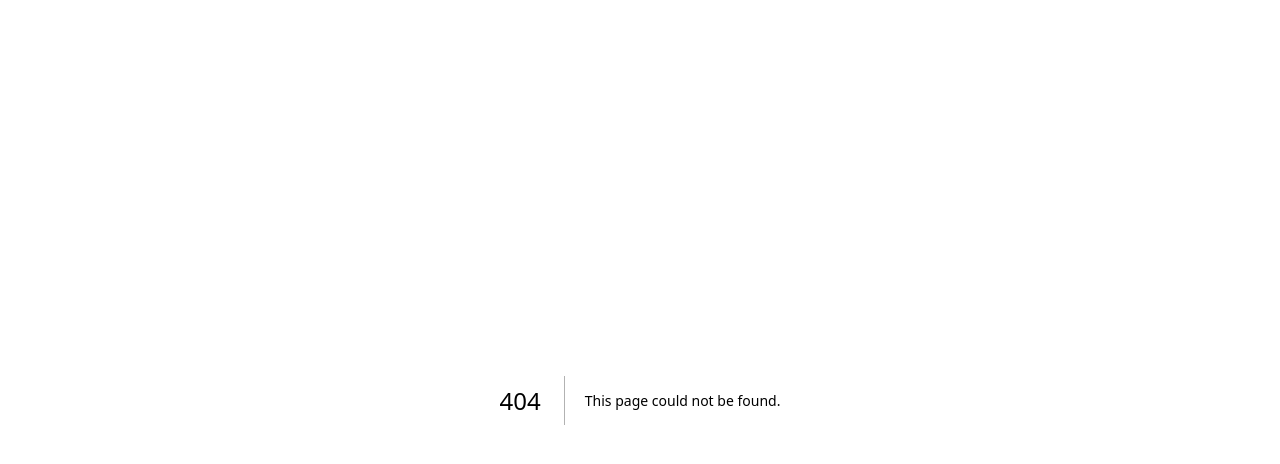
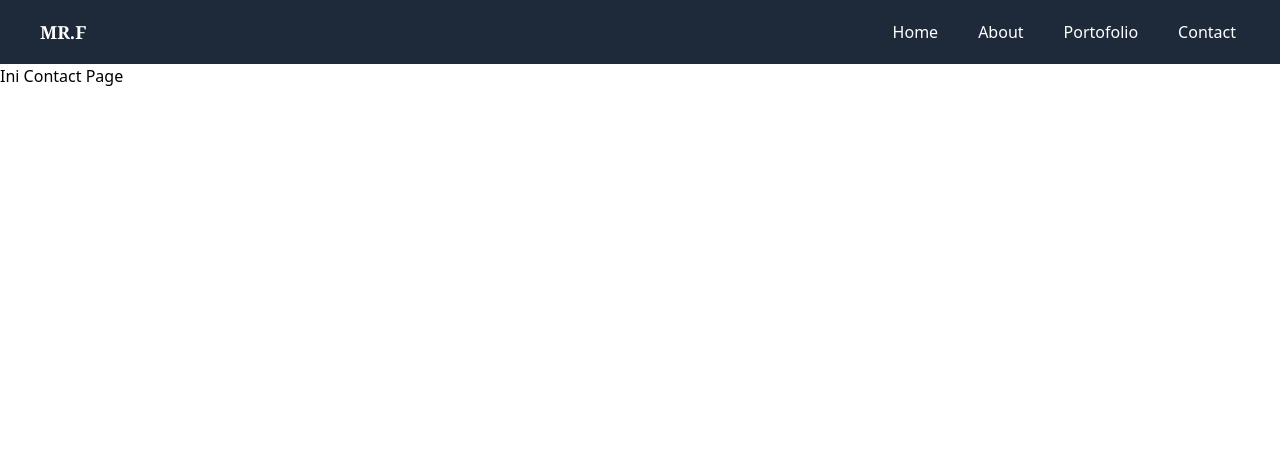
Before and after one commit to mmaruf23/me, a Next.js app: page /contact in a window 1280 px wide. Before the commit this address had no page. Shown: the top 464 px of the page. Built offline with nearby package versions, Linux system fonts and the light colour scheme.

Commit message:
simple navbar

```diff
--- /dev/null
+++ b/src/app/about/page.tsx
@@ -0,0 +1,7 @@
+import React from 'react';
+
+const AboutPage = () => {
+  return <div>Ini About page</div>;
+};
+
+export default AboutPage;
--- /dev/null
+++ b/src/app/contact/page.tsx
@@ -0,0 +1,7 @@
+import React from 'react';
+
+const ContactPage = () => {
+  return <div>Ini Contact Page</div>;
+};
+
+export default ContactPage;
--- a/src/app/layout.tsx
+++ b/src/app/layout.tsx
@@ -1,9 +1,10 @@
-import type { Metadata } from "next";
-
+import type { Metadata } from 'next';
+import './globals.css';
+import Navbar from '@/components/layouts/Navbar';
 
 export const metadata: Metadata = {
-  title: "Me",
-  description: "My Portofolio",
+  title: 'Me',
+  description: 'My Portofolio',
 };
 
 export default function RootLayout({
@@ -13,9 +14,8 @@ export default function RootLayout({
 }>) {
   return (
     <html lang="en">
-      <body
-        className={`antialiased`}
-      >
+      <body className={`antialiased relative min-h-svh flex flex-col`}>
+        <Navbar />
         {children}
       </body>
     </html>
--- /dev/null
+++ b/src/app/not-found.tsx
@@ -0,0 +1,14 @@
+import React from 'react';
+
+const NotFoundPage = () => {
+  return (
+    <div className="grow flex flex-col items-center justify-center">
+      <h1 className="text-4xl font-bold">404 - Page Not Found</h1>
+      <p className="text-gray-600 mt-2">
+        Halaman yang kamu cari tidak ditemukan.
+      </p>
+    </div>
+  );
+};
+
+export default NotFoundPage;
--- a/src/app/page.tsx
+++ b/src/app/page.tsx
@@ -1,7 +1,3 @@
 export default function Home() {
-  return (
-    <>
-      <div>Ehe te nandayo</div>
-    </>
-  );
+  return <></>;
 }
--- /dev/null
+++ b/src/app/portofolio/page.tsx
@@ -0,0 +1,7 @@
+import React from 'react';
+
+const PortofolioPage = () => {
+  return <div>Ini Portofolio Page</div>;
+};
+
+export default PortofolioPage;
--- /dev/null
+++ b/src/components/layouts/Navbar.tsx
@@ -0,0 +1,73 @@
+'use client';
+import { NavigationItem } from '@/types/navigation';
+import {
+  Disclosure,
+  DisclosureButton,
+  DisclosurePanel,
+} from '@headlessui/react';
+import { Menu, X } from 'lucide-react';
+import Link from 'next/link';
+
+const navigation: NavigationItem[] = [
+  { label: 'Home', href: '/' },
+  { label: 'About', href: '/about' },
+  { label: 'Portofolio', href: '/portofolio' },
+  { label: 'Contact', href: '/contact' },
+];
+
+export default function Navbar() {
+  return (
+    <Disclosure as="nav" className="bg-gray-800 sticky top-0 left-0 z-50">
+      {({ open }) => (
+        <>
+          <div className="mx-auto max-w-7xl px-4 sm:px-6 lg:px-8">
+            <div className="flex h-16 justify-between items-center">
+              <Link href={'/'} className="flex items-center p-2 font-serif">
+                <span className="text-white text-lg font-semibold hover:border-b">
+                  MR.F
+                </span>
+              </Link>
+
+              {/* Desktop Menu */}
+              <div className="hidden md:flex space-x-4">
+                {navigation.map((item) => (
+                  <Link
+                    key={item.label}
+                    href={item.href}
+                    className="text-white hover:bg-gray-700 px-3 py-2 rounded-md transition-all duration-300 ease-in"
+                  >
+                    {item.label}
+                  </Link>
+                ))}
+              </div>
+
+              {/* Mobile Menu Button */}
+              <div className="md:hidden">
+                <DisclosureButton className="text-white p-2 rounded-md focus:outline-none">
+                  {open ? (
+                    <X className="h-6 w-6" aria-hidden="true" />
+                  ) : (
+                    <Menu className="h-6 w-6" aria-hidden="true" />
+                  )}
+                </DisclosureButton>
+              </div>
+            </div>
+          </div>
+
+          {/* Mobile Menu */}
+          <DisclosurePanel className="md:hidden bg-gray-700">
+            {navigation.map((item) => (
+              <Link
+                key={item.label}
+                href={item.href}
+                className="block px-4 py-2 text-white"
+              >
+                {item.label}
+              </Link>
+            ))}
+          </DisclosurePanel>
+        </>
+      )}
+    </Disclosure>
+  );
+}
--- /dev/null
+++ b/src/components/ui/Disclosure.tsx
@@ -0,0 +1,40 @@
+'use client';
+import {
+  Disclosure,
+  DisclosureButton,
+  DisclosurePanel,
+  Transition,
+} from '@headlessui/react';
+import { ChevronDown } from 'lucide-react';
+
+export default function DisclosureComponent() {
+  return (
+    <Disclosure>
+      {({ open }) => (
+        <div className="w-72 mx-auto border rounded-lg p-2">
+          <DisclosureButton className="flex items-center justify-between w-full p-2 bg-gray-200 rounded-md">
+            <span>Click me</span>
+            <ChevronDown
+              className={`w-5 h-5 transition-transform ${
+                open ? 'rotate-180' : ''
+              }`}
+            />
+          </DisclosureButton>
+          <Transition
+            show={open}
+            enter="transition duration-300 ease-out"
+            enterFrom="opacity-0 -translate-y-2"
+            enterTo="opacity-100 translate-y-0"
+            leave="transition duration-200 ease-in"
+            leaveFrom="opacity-100 translate-y-0"
+            leaveTo="opacity-0 -translate-y-2"
+          >
+            <DisclosurePanel className="p-2 bg-gray-100">
+              Ini adalah kontennya.
+            </DisclosurePanel>
+          </Transition>
+        </div>
+      )}
+    </Disclosure>
+  );
+}
--- /dev/null
+++ b/src/types/navigation.ts
@@ -0,0 +1,4 @@
+export interface NavigationItem {
+  label: string;
+  href: string;
+}
```
